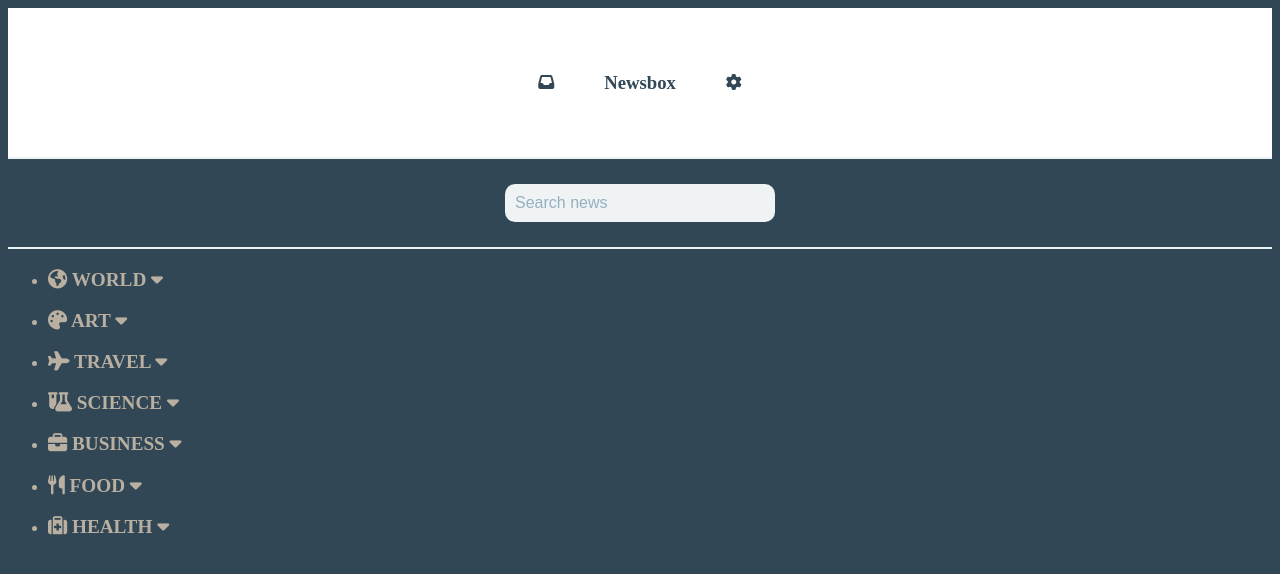
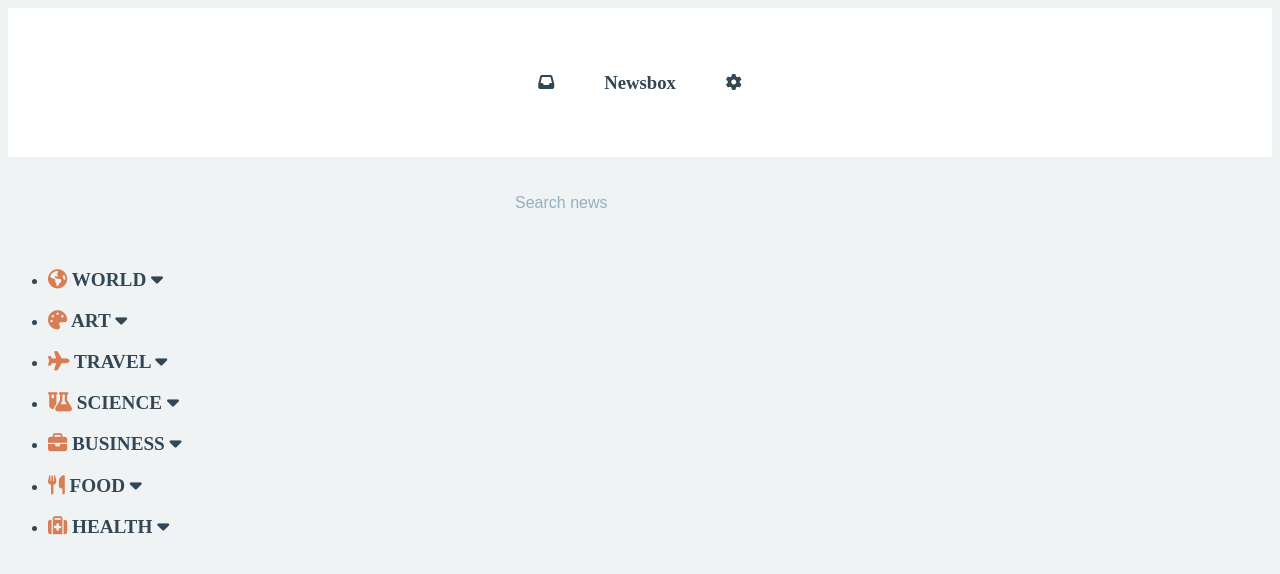
Before and after one commit to rts-cmk-wu10/newsbox-LeaHenckel, a website built with webpack: page src/index.html in a window 1280 px wide. Built offline with nearby package versions, Linux system fonts and the light colour scheme; a web font is replaced by a local one.

Commit message:
@mixin transition  on toggle  darkmode to light

```diff
--- a/src/index.html
+++ b/src/index.html
@@ -13,7 +13,7 @@
     ></script>
     <!-- icons from Font Awesome -->
   </head>
-  <body class="darkmode">
+  <body>
     <header>
       <article class="flex_container">
         <a href="archive.html" class="box"><i class="fa-solid fa-inbox"></i></a>
--- a/src/scss/_icons.scss
+++ b/src/scss/_icons.scss
@@ -1,5 +1,5 @@
 @use "variables" as var;
 
 .category__icon {
-  color: --primary-rust;
+  color: var(--primary-rust);
 }
--- a/src/scss/_settingsDarkMode.scss
+++ b/src/scss/_settingsDarkMode.scss
@@ -10,7 +10,12 @@
   --textColor: var(--secondary-sand);
 }
 
+@mixin transition($var) {
+  transition: $var 800ms ease;
+}
+
 body {
   background-color: var(--bodyBackgroundColor);
+  @include transition((background-color));
   color: var(--textColor);
 }
```
Also changed, not shown: src/archive.html (+1 -1 lines), src/settings.html (+1 -1 lines).
